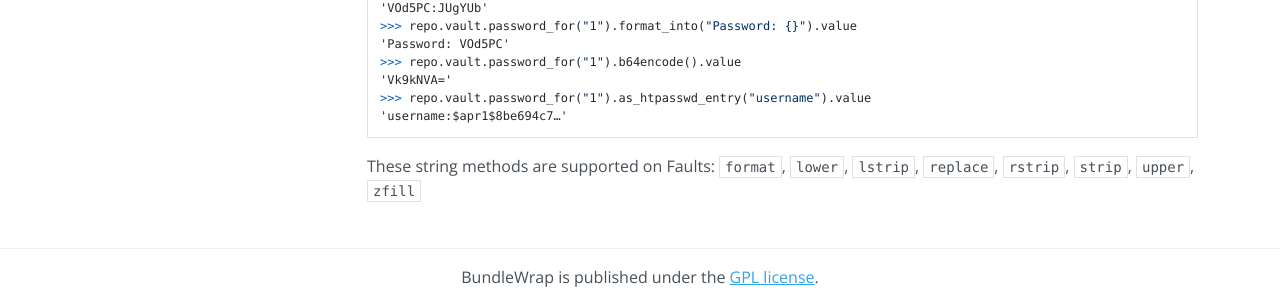
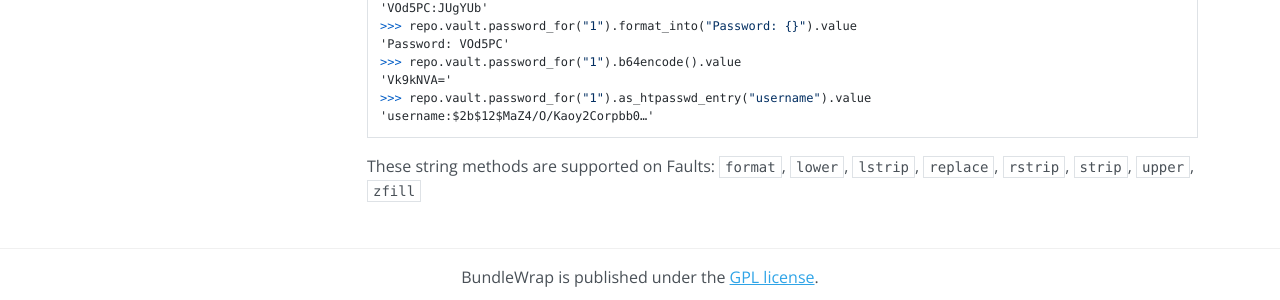
Before and after one commit to bundlewrap/bundlewrap, an MkDocs documentation site: the page built from docs/content/guide/api.md, in a window 1280 px wide and 900 px high, scrolled down 6427 px. Shown: the part 555-855 px from the top of the window. Built offline with MkDocs 1.6.1, drawn with Linux system fonts in a browser that asks for light colours; nearby versions of some CDN libraries.

Commit message:
docs: Update `as_htpasswd_entry()` example

```diff
--- a/docs/content/guide/api.md
+++ b/docs/content/guide/api.md
@@ -323,6 +323,6 @@ Faults also support some rudimentary string operations such as appending a strin
 	>>> repo.vault.password_for("1").b64encode().value
 	'Vk9kNVA='
 	>>> repo.vault.password_for("1").as_htpasswd_entry("username").value
-	'username:$apr1$8be694c7…'
+	'username:$2b$12$MaZ4/O/Kaoy2Corpbb0…'
 
 These string methods are supported on Faults: `format`, `lower`, `lstrip`, `replace`, `rstrip`, `strip`, `upper`, `zfill`
```
